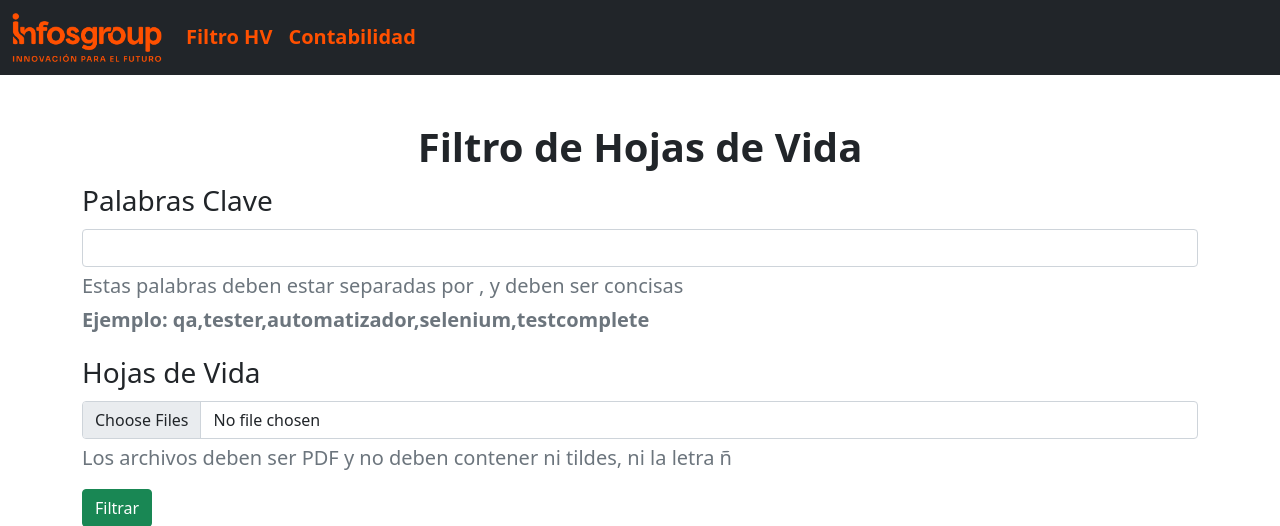
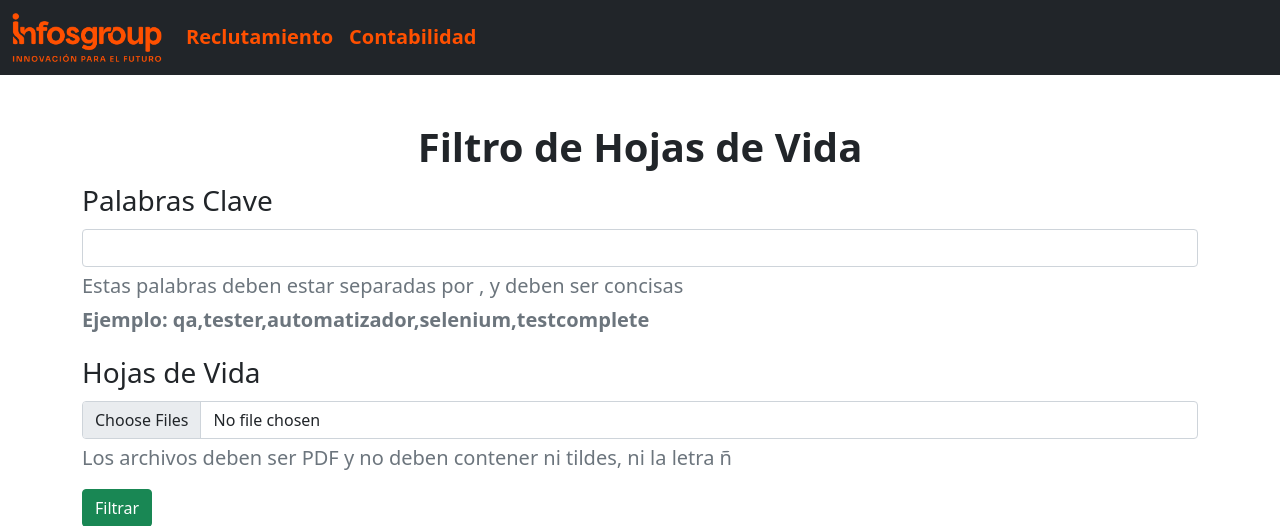
Before and after one commit to fajardodiaz/filtro-reclutamiento, a Flask app: page /filter in a window 1280 px wide. Shown: the top 526 px of the page. Run offline with Flask 3, Linux system fonts and the light colour scheme.

Commit message:
Interface

```diff
--- a/templates/base.html
+++ b/templates/base.html
@@ -25,7 +25,7 @@
             <div class="collapse navbar-collapse" id="navbarNav">
                 <ul class="navbar-nav">
                     <li class="nav-item">
-                        <a class="nav-link active fs-5 fw-bold" aria-current="page" href="{{ url_for('filter')}}" style="color: #ff5000;">Filtro HV</a>
+                        <a class="nav-link active fs-5 fw-bold" aria-current="page" href="{{ url_for('filter')}}" style="color: #ff5000;">Reclutamiento</a>
                     </li>
                     <li class="nav-item">
                         <a class="nav-link active fs-5 fw-bold" aria-current="page" href="{{ url_for('accountability')}}" style="color: #ff5000;">Contabilidad</a>
```
